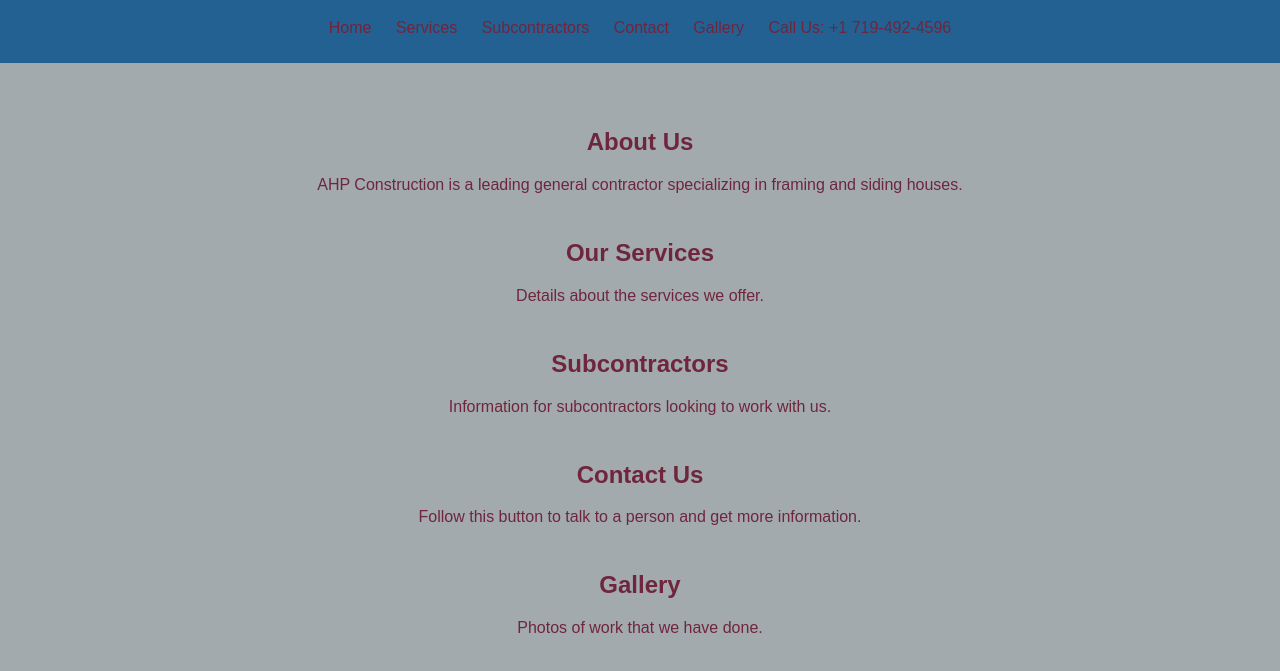
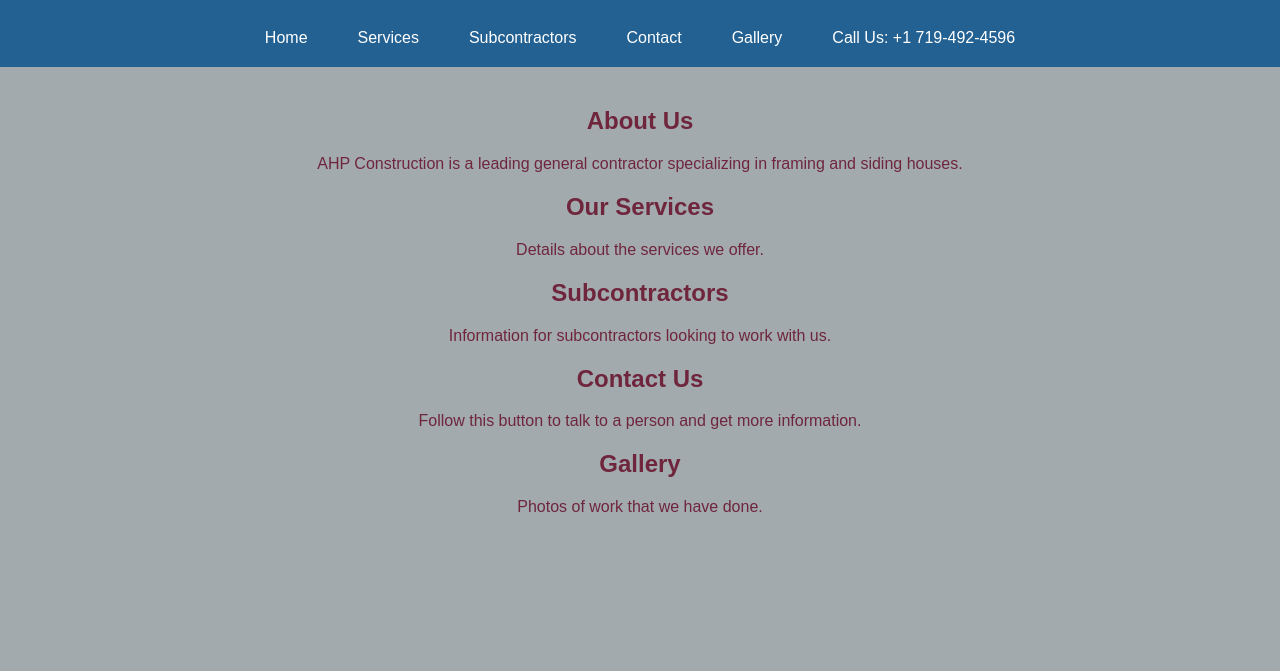
Before and after one commit to james3roberts/AhpConstruction, a plain HTML site: page index.html in a window 1280 px wide. Shown: the part 71-742 px from the top of the page. Drawn offline with Linux system fonts and the light colour scheme.

Commit message:
style: added a little more detail

```diff
--- a/css/style.css
+++ b/css/style.css
@@ -19,16 +19,31 @@ header {
 nav ul {
     list-style: none; /* Remove default list styling */
     padding: 0; /* Remove default padding */
+    margin: 0; /* Remove default margin */
+    display: flex; /* Use flexbox for layout */
+    justify-content: center; /* Center the navigation items */
+    align-items: center; /* Center items vertically */
 }
 
 nav ul li {
-    display: inline; /* Display list items inline */
     margin: 0 10px; /* Add margin between list items */
 }
 
 nav ul li a {
-    color: #6F263D; /* Aves burgundy font color */
+    color: #FFFFFF; /* White font color */
     text-decoration: none; /* Remove underline from links */
+    padding: 10px 15px; /* Padding around links */
+    display: block; /* Display as block to make entire area clickable */
+}
+
+nav ul li a:hover {
+    color: #A2AAAD; /* Light gray color on hover */
+    text-decoration: wavy underline; /* Add wavy underline on hover */
+    text-decoration-color: #236192; /* Aves blue underline color on hover */
+}
+
+nav ul li a:visited {
+    color: #A2AAAD; /* Light gray font color for visited nav links */
 }
 
 /* Main content area styling */
@@ -45,9 +60,6 @@ section {
 h2 {
     text-align: center; /* Center the heading text */
     color: #6F263D; /* Aves burgundy font color */
-    text-decoration: none; /* Ensure no underline on headings */
-    padding-top: 25px;
-    padding-bottom: 10;
 }
 
 /* Paragraph styling */
@@ -75,16 +87,3 @@ a:hover {
 a:visited {
     color: #236192; /* Aves blue font color for visited links */
 }
-
-/* Navigation bar link styling */
-.navbar a {
-    color: #6F263D; /* White font color for nav links */
-}
-
-.navbar a:hover {
-    color: #A2AAAD; /* Light gray color on hover for nav links */
-}
-
-.navbar a:visited {
-    color: #A2AAAD; /* White font color for visited nav links */
-}
```
